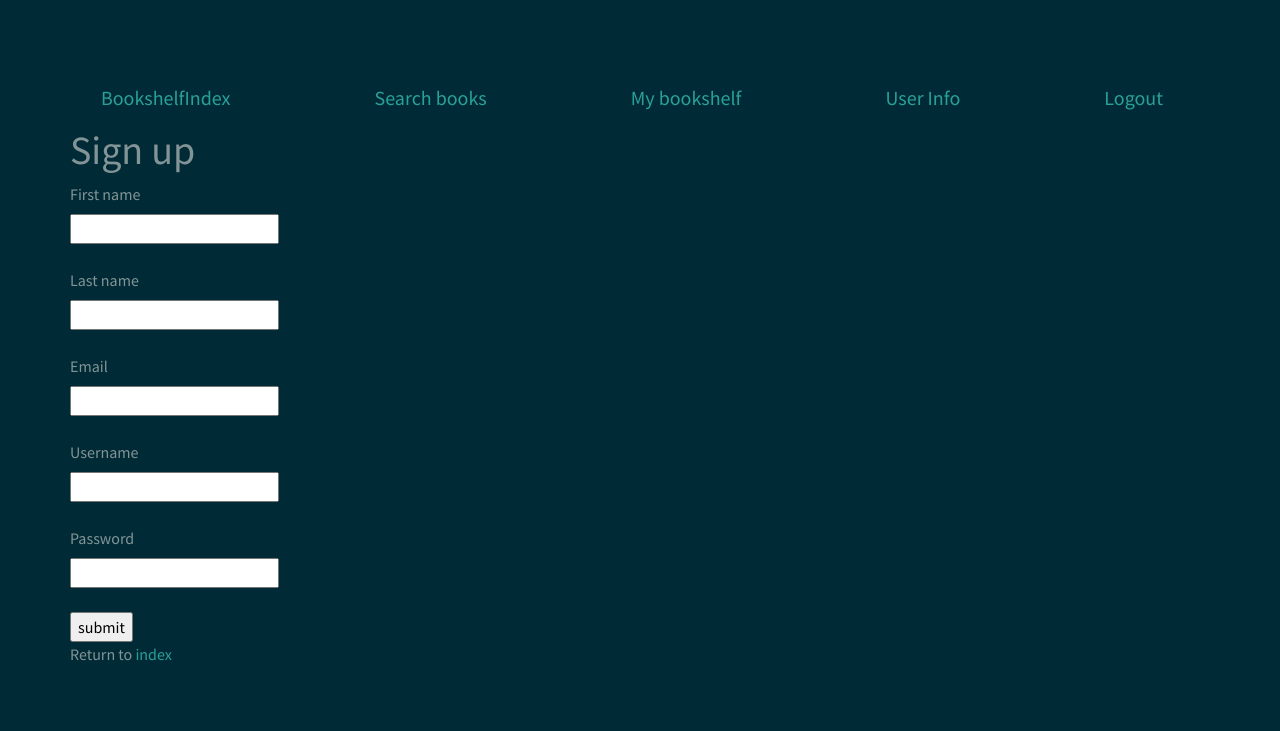
After one commit to matildegarelik/bookshelf, a Flask app: page /signup in a window 1280 px wide. The commit adds this page. Shown: the top 731 px of the page. Run offline with Flask 2, Linux system fonts and the light colour scheme.

Commit message:
fallas en la creacion de la foreign key

```diff
--- a/main.py
+++ b/main.py
@@ -1,27 +1,56 @@
 from flask import Flask, render_template, redirect, url_for, request, session, flash
 from datetime import timedelta
 from flask_sqlalchemy import SQLAlchemy
+from sqlalchemy.orm import relationship
 
 
 app = Flask(__name__)
 app.secret_key = "12345678"
 app.permanent_session_lifetime = timedelta(minutes=5)
 
-#app.config['SQLALCHEMY_DATABASE_URI']= 'sqlite:///users.sqlite3'
-#app.config['SQLALCHEMY_TRACK_MODIFICATIONS']= False
+app.config['SQLALCHEMY_DATABASE_URI']= 'sqlite:///books.sqlite3'
+app.config['SQLALCHEMY_TRACK_MODIFICATIONS']= False
 
-#db = SQLAlchemy(app)
+db = SQLAlchemy(app)
 
-#class usuarios(db.Model):
-#    _id =  db.Column("id", db.Integer, primary_key=True)
-#    name = db.Column(db.String(100))
-#    email = db.Column(db.String(100))
-#    password = db.Column(db.String(100))
+class Usuarios(db.Model):
+    _id =  db.Column("id", db.Integer, primary_key=True)
+    first_name = db.Column(db.String(100))
+    last_name= db.Column(db.String(100))
+    username = db.Column(db.String(100))
+    email = db.Column(db.String(100))
+    password = db.Column(db.String(100))
+    estantes = relationship("Estantes")
 
-#    def __init__(self, name, email, password):
-#        self.name = name
-#        self.email = email
-#        self.password = password
+    def __init__(self, first_name, last_name, username, email, password):
+        self.first_name = first_name
+        self.last_name = last_name
+        self.username = username
+        self.email = email
+        self.password = password
+
+class Libros (db.Model):
+    _id = db.Column("id", db.Integer, primary_key=True)
+    gb_id= db.Column(db.String(100))
+    isbn= db.Column(db.String(100))
+    estantes = relationship("Estantes")
+
+    def __init__(self, gb_id, isbn, user_id):
+        self.gb_id = gb_id
+        self.isbn = isbn
+
+class Estantes (db.Model):
+    _id = db.Column("id", db.Integer, primary_key=True)
+    user_id= db.Column(db.Integer, db.ForeignKey('Usuarios.id'))
+    book_id= db.Column(db.Integer, db.ForeignKey('Libros.id'))
+    estado= db.Column(db.String(100))
+    categoria= db.Column(db.String(100))
+
+    def __init__(self, user_id, book_id, estado, categoria):
+        self.user_id = user_id
+        self.book_id = book_id
+        self.estado = estado
+        self.categoria = categoria
 
 @app.route('/')
 def home():
@@ -47,33 +76,58 @@ def bookshelf():
 def login():
     if request.method == "POST":
         session.permanent = True
-        user = request.form["nm"]
-        session["user"] = user
+        username = request.form["nm"]
+        password = request.form["pw"]
+        session["user"] = username
 
-        found_user= users.query.filter_by(name=user).first()
+        found_user= Usuarios.query.filter_by(username=username).first()
 
         if found_user:
-            session["email"] = found_user.email
+            if found_user.password == password:
+                flash('Login successfull!')
+                return redirect(url_for("user"))
+            else:
+                flash('Incorrect password')
+                return redirect(url_for("login"))
         else:
-            usr =users(user, "")
-            db.session.add(usr)
-            db.session.commit()
+            flash('User not found')
+            return redirect(url_for("login"))
 
-        flash('Login successfull!')
-        return redirect(url_for("user"))
     else:
         if "user" in session:
             flash('Already logged in')
             return redirect(url_for("user"))
         return render_template('login.html')
 
+@app.route('/signup', methods=['POST', 'GET'])
+def signup():
+    if request.method == "POST":
+        session.permanent = True
+        first_name = request.form["first_nm"]
+        last_name = request.form["last_nm"]
+        email = request.form["email"]
+        username = request.form["nm"]
+        password = request.form["pw"]
+
+        if not Usuarios.query.filter_by(username=username):
+            new_user= Usuarios(first_name, last_name, username, email, password)
+            db.session.add(new_user)
+            db.session.commit()
+            session["user"] = username
+            return redirect(url_for("user"))
+        else:
+            flash("Username unavaiable")
+            return redirect(url_for("signup"))
+    else:
+        return render_template("signup.html")
+
+
 @app.route("/logout")
 def logout():
     session.pop("user", None)
-    session.pop("email", None)
     flash("You have been logged out!", "info")
     return redirect(url_for("login"))
 
 if __name__ == "__main__":
-    #db.create_all()
+    db.create_all()
     app.run(debug=True)
--- a/static/main.js
+++ b/static/main.js
@@ -112,11 +112,17 @@ function getBook(){
                         <a href="search" class="btn btn-default">Go Back To Search</a>
                     </div>
                 </div>
+                <div class="container" id="select_book">
+                    <button type="btn btn-info" onclick="addBook(${bookId})">Add to my bookshelf</button>
+                </div>
             `;
             $('#book').html(output);
-
         })
         .catch((err) => {
             console.log(err);
         })
 }
+
+function addBook(id){
+    //Create a pop up div with form that adds element book to database
+}
--- a/static/style.css
+++ b/static/style.css
@@ -1,3 +1,7 @@
 button .btn-primary{
     color:red;
 }
+html, body{
+    margin: 20px;
+    padding: 15px;
+}
--- a/templates/index.html
+++ b/templates/index.html
@@ -2,6 +2,6 @@
 {% block content %}
 
 <h1>Welcome to your personal bookshelf site</h1>
-<h2>Log in or sign up</h2>
+<h2><a href="login">Log in</a> or <a href="signup">sign up</a></h2>
 
 {% endblock %}
--- a/templates/layout.html
+++ b/templates/layout.html
@@ -26,22 +26,9 @@
                 <a class="navbar-brand" href="/user">User Info</a>
             </div>
             <div class="navbar-header">
-                <a class="navbar-brand" href="/login">Login</a>
-            </div>
-            <div class="navbar-header">
                 <a class="navbar-brand" href="/logout">Logout</a>
             </div>
         </div>
-        <!--<div class="container">
-            <div class="navbar-header">
-                <a class="navbar-brand" href="/">BookshelfIndex</a>
-            </div>
-        </div>
-        <div class="container">
-            <div class="navbar-header">
-                <a class="navbar-brand" href="/">BookshelfIndex</a>
-            </div>
-        </div>-->
     </nav>
     {% block content %}
     {% endblock %}
--- /dev/null
+++ b/templates/signup.html
@@ -0,0 +1,18 @@
+{% extends "layout.html" %}
+{% block content %}
+<h1>Sign up</h1>
+<form method="POST">
+    <label for="first_name">First name</label><br>
+    <input type="text" id="first_name" name="first_nm" required><br><br>
+    <label for="last_name">Last name</label><br>
+    <input type="text" id="last_name" name="last_nm" required><br><br>
+    <label for="email">Email</label><br>
+    <input type="email" id="email" name="email" required><br><br>
+    <label for="username">Username</label><br>
+    <input type="text" id="username" name="nm" required><br><br>
+    <label for="password">Password</label><br>
+    <input type="password" id="password" name="pw" required><br><br>
+    <input type="submit" value="submit">
+</form>
+<p>Return to <a href="/">index</a></p>
+{% endblock %}
```
Also changed, not shown: templates/login.html (added, +12 -0 lines), books.sqlite3 (added).
